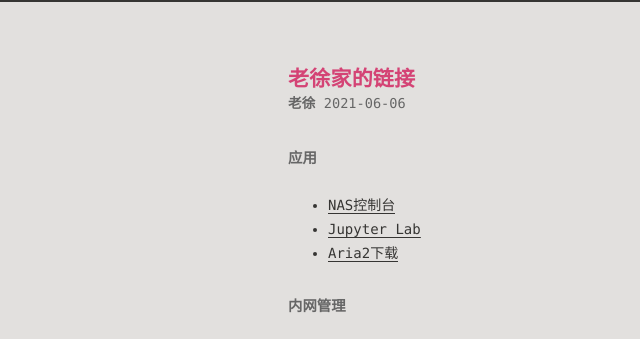
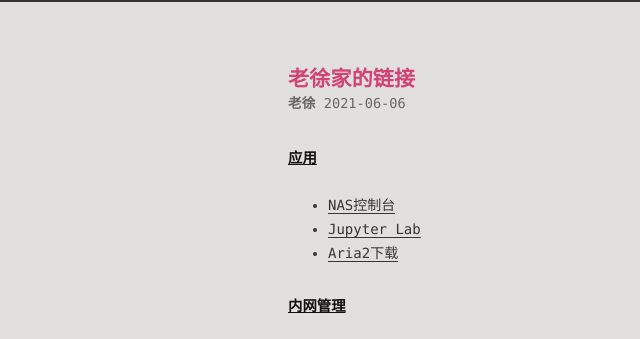
Before and after one commit to vmxmy/vmxmy.github.io, a plain HTML site: page 2021/06/06/老徐家的链接/index.html in a window 1280 px wide. Shown: the top 339 px of the page, 0-640 px from the left. Drawn offline with nearby package versions, Linux system fonts and the light colour scheme; some packages are replaced by stand-ins of ours; a script that the page names is missing; a web font is replaced by a local one.

Commit message:
Site updated: 2021-06-06 14:26:47

```diff
--- a/2021/06/06/老徐家的链接/index.html
+++ b/2021/06/06/老徐家的链接/index.html
@@ -14,7 +14,7 @@
 <meta property="og:description" content="应用 NAS控制台 Jupyter Lab Aria2下载  内网管理 ESXi LEDE 快拨 Shell  其它">
 <meta property="og:locale" content="zh_CN">
 <meta property="article:published_time" content="2021-06-06T13:52:23.000Z">
-<meta property="article:modified_time" content="2021-06-06T14:23:05.635Z">
+<meta property="article:modified_time" content="2021-06-06T14:26:26.493Z">
 <meta property="article:author" content="老徐">
 <meta name="twitter:card" content="summary">
 
@@ -103,7 +103,7 @@
 
     </div>
     <div id="toc">
-      <ol class="toc"><li class="toc-item toc-level-4"><a class="toc-link" href="#%E5%BA%94%E7%94%A8"><span class="toc-number">1.</span> <span class="toc-text">应用</span></a></li><li class="toc-item toc-level-4"><a class="toc-link" href="#%E5%86%85%E7%BD%91%E7%AE%A1%E7%90%86"><span class="toc-number">2.</span> <span class="toc-text">内网管理</span></a></li><li class="toc-item toc-level-4"><a class="toc-link" href="#%E5%85%B6%E5%AE%83"><span class="toc-number">3.</span> <span class="toc-text">其它</span></a></li></ol>
+      <ol class="toc"><li class="toc-item toc-level-3"><a class="toc-link" href="#%E5%BA%94%E7%94%A8"><span class="toc-number">1.</span> <span class="toc-text">应用</span></a></li><li class="toc-item toc-level-3"><a class="toc-link" href="#%E5%86%85%E7%BD%91%E7%AE%A1%E7%90%86"><span class="toc-number">2.</span> <span class="toc-text">内网管理</span></a><ol class="toc-child"><li class="toc-item toc-level-4"><a class="toc-link" href="#%E5%85%B6%E5%AE%83"><span class="toc-number">2.1.</span> <span class="toc-text">其它</span></a></li></ol></li></ol>
     </div>
   </span>
 </div>
@@ -142,12 +142,12 @@
 
 
   <div class="content" itemprop="articleBody">
-    <h4 id="应用"><a href="#应用" class="headerlink" title="应用"></a>应用</h4><ul>
+    <h3 id="应用"><a href="#应用" class="headerlink" title="应用"></a>应用</h3><ul>
 <li><a target="_blank" rel="noopener" href="https://laoxu.dns05.com:5001/">NAS控制台</a></li>
 <li><a target="_blank" rel="noopener" href="http://laoxu.dns05.com:8888/">Jupyter Lab</a></li>
 <li><a target="_blank" rel="noopener" href="http://laoxu.dns05.com:6880/">Aria2下载</a></li>
 </ul>
-<h4 id="内网管理"><a href="#内网管理" class="headerlink" title="内网管理"></a>内网管理</h4><ul>
+<h3 id="内网管理"><a href="#内网管理" class="headerlink" title="内网管理"></a>内网管理</h3><ul>
 <li><a target="_blank" rel="noopener" href="https://xuesxi.ddnsto.com/ui/#/login">ESXi</a></li>
 <li><a target="_blank" rel="noopener" href="https://xulede.ddnsto.com/">LEDE</a></li>
 <li><a target="_blank" rel="noopener" href="https://xuikuai.ddnsto.com/">快拨</a></li>
@@ -178,7 +178,7 @@
     </div>
 
     <div id="toc-footer" style="display: none">
-      <ol class="toc"><li class="toc-item toc-level-4"><a class="toc-link" href="#%E5%BA%94%E7%94%A8"><span class="toc-number">1.</span> <span class="toc-text">应用</span></a></li><li class="toc-item toc-level-4"><a class="toc-link" href="#%E5%86%85%E7%BD%91%E7%AE%A1%E7%90%86"><span class="toc-number">2.</span> <span class="toc-text">内网管理</span></a></li><li class="toc-item toc-level-4"><a class="toc-link" href="#%E5%85%B6%E5%AE%83"><span class="toc-number">3.</span> <span class="toc-text">其它</span></a></li></ol>
+      <ol class="toc"><li class="toc-item toc-level-3"><a class="toc-link" href="#%E5%BA%94%E7%94%A8"><span class="toc-number">1.</span> <span class="toc-text">应用</span></a></li><li class="toc-item toc-level-3"><a class="toc-link" href="#%E5%86%85%E7%BD%91%E7%AE%A1%E7%90%86"><span class="toc-number">2.</span> <span class="toc-text">内网管理</span></a><ol class="toc-child"><li class="toc-item toc-level-4"><a class="toc-link" href="#%E5%85%B6%E5%AE%83"><span class="toc-number">2.1.</span> <span class="toc-text">其它</span></a></li></ol></li></ol>
     </div>
 
     <div id="share-footer" style="display: none">
```
